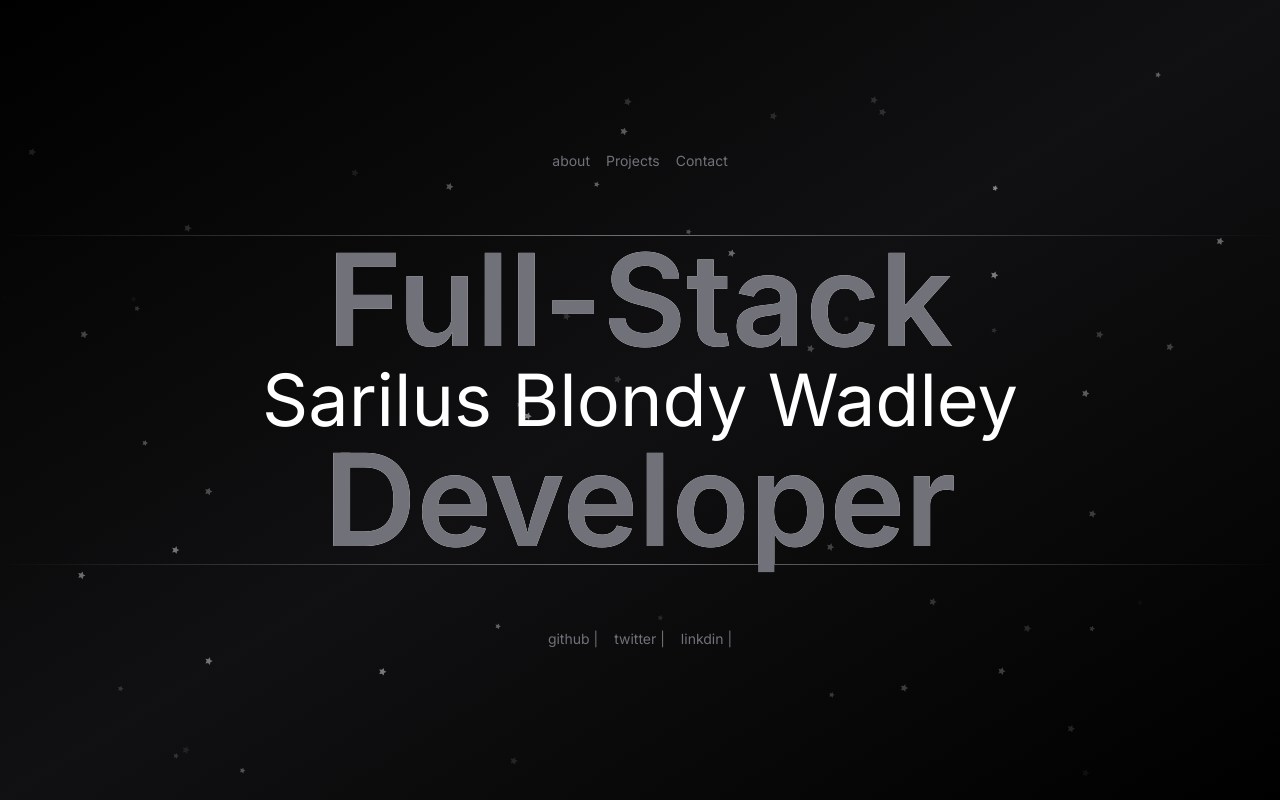
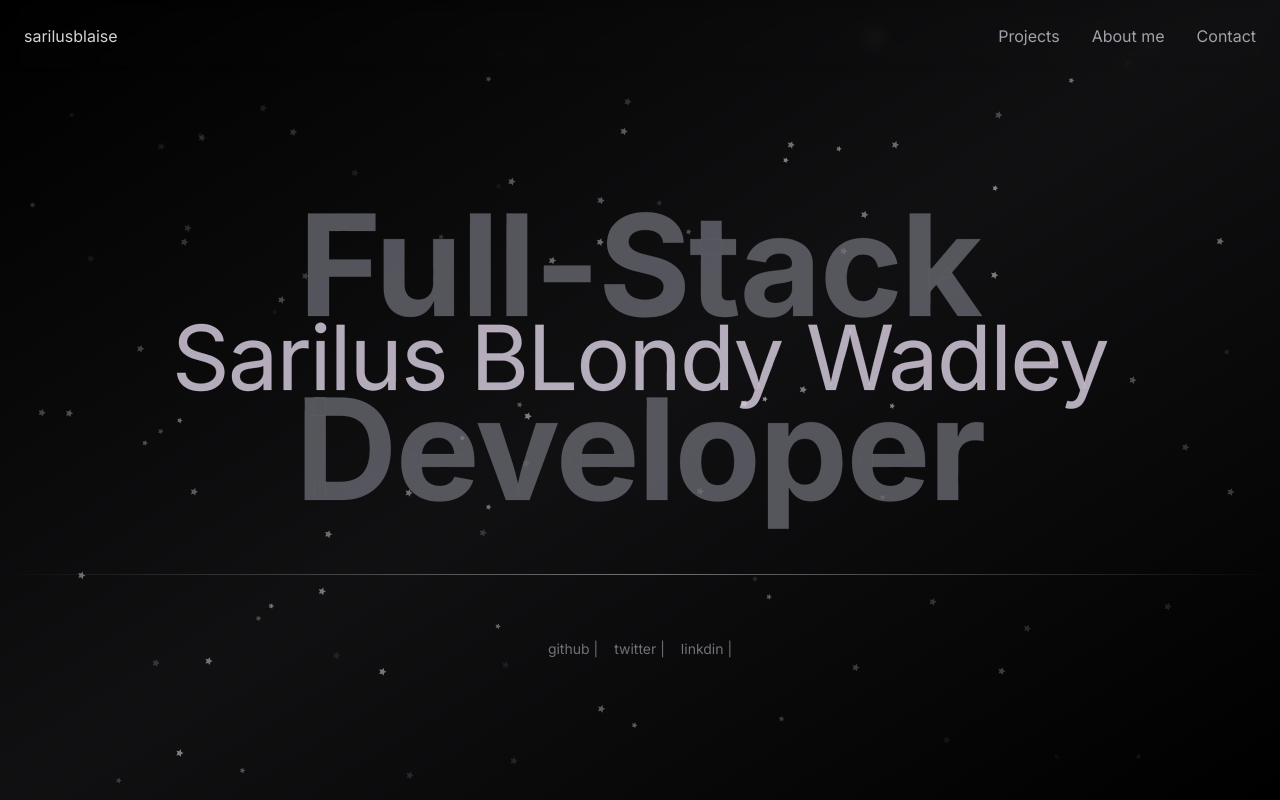
Before and after one commit to sarilusblaise/sarilusblaise-modern-portfolio, a Next.js app: page / in a window 1280 px wide. Built offline with nearby package versions, Linux system fonts and the light colour scheme.

Commit message:
animate hero

```diff
--- a/app/layout.tsx
+++ b/app/layout.tsx
@@ -1,6 +1,7 @@
 import "@/app/ui/globals.css";
 import {inter} from '@/app/ui/fonts'
 import { Metadata } from "next";
+import { Navigation } from "@/app/ui/home/navbar";
 
 export const metadata: Metadata = {
   title: {
@@ -58,6 +59,7 @@ export default function RootLayout({
       <body
         className="bg-black"
       >
+        <Navigation/>
         {children}
       </body>
     </html>
--- a/app/page.tsx
+++ b/app/page.tsx
@@ -4,13 +4,7 @@ import { useEffect, useRef } from 'react';
 import Hero from '@/app/ui/home/hero'
  import Link from "next/link";
  import Particles from '@/app/ui/home/particule';
-
- // ===== gsap=====
- import gsap from "gsap";
-import { useGSAP } from "@gsap/react";
-
-gsap.registerPlugin(useGSAP);
-
+ import HeroTitle from './ui/home/heroTitle';
 
 
 const navigation = [
@@ -27,36 +21,15 @@ const socialLink = [
 
 
 export default function Home() {
-  const heroTitle = useRef();
-  useGSAP(()=>{
-
-  })
   return (
-    <div className="flex flex-col items-center justify-center w-screen h-screen overflow-x-hidden bg-gradient-to-tl from-black via-zinc-600/20 to-black">
-      <nav className="my-16 animate-fade-in z-10">
-        <ul className="flex items-center justify-center gap-4">
-          {navigation.map((item) => (
-            <Link
-              key={item.href}
-              href={item.href}
-              className="text-sm duration-500 text-zinc-500 hover:text-zinc-300"
-            >
-              {item.name}
-            </Link>
-          ))}
-        </ul>
-      </nav>
-      <div className="hidden w-screen h-px animate-glow md:block animate-fade-left bg-gradient-to-r from-zinc-300/0 via-zinc-300/50 to-zinc-300/0" />
+    <div className=" flex flex-col items-center justify-center w-screen h-screen overflow-x-hidden bg-gradient-to-tl from-black via-zinc-600/20 to-black">
       <Particles
         className="absolute inset-0 -z-20 animate-fade-in"
-        quantity={60}
+        quantity={100}
       />
 
-      <h1 ref={heroTitle} className="z-10 text-3xl text-transparent duration-1000 bg-white cursor-default text-edge-outline animate-title font-display sm:text-6xl md:text-7xl whitespace-nowrap bg-clip-text flex flex-col text-center ">
-       <span className='text-6xl sm:text-8xl text-zinc-500 md:text-9xl font-semibold'>Full-Stack</span>
-        <span>Sarilus Blondy Wadley</span>
-        <span className='text-6xl sm:text-8xl md:text-9xl font-semibold text-zinc-500'>Developer</span>
-      </h1>
+ <HeroTitle/>
+
 
       <div className="hidden w-screen h-px animate-glow md:block animate-fade-right bg-gradient-to-r from-zinc-300/0 via-zinc-300/50 to-zinc-300/0" />
       <div className="my-16 animate-fade-in z-10">
--- a/app/ui/globals.css
+++ b/app/ui/globals.css
@@ -1,3 +1,69 @@
 @tailwind base;
 @tailwind components;
 @tailwind utilities;
+
+
+
+
+		svg .hero-title {
+			animation: 4s 2 alternate textLoaderAnimation1;
+
+		}
+
+		@keyframes textLoaderAnimation1 {
+			0% {
+				fill: transparent;
+				stroke: #f6e9fe;
+				stroke-dashoffset: 25%;
+				stroke-dasharray: 0 32%;
+			}
+
+			50% {
+				fill: transparent;
+				stroke: #f6e9fe;
+				stroke-width: 3;
+
+			}
+
+			80%,
+			100% {
+				fill: #f6e9fe;
+				stroke: transparent;
+				stroke-width: 0;
+				stroke-dashoffset: -25%;
+				stroke-dasharray: 32% 0;
+			}
+		}
+
+				svg .hero-title2 {
+					animation: 4s 2 alternate textLoaderAnimation2;
+				}
+
+				@keyframes textLoaderAnimation2 {
+					0% {
+						fill: transparent;
+						stroke: rgb(113 113 122);
+						stroke-dashoffset: 25%;
+						stroke-dasharray: 0 32%;
+					}
+
+					50% {
+						fill: transparent;
+						stroke: rgb(113 113 122);
+						stroke-width: 3;
+
+					}
+
+					80%,
+					100% {
+						fill: rgb(113 113 122);
+						stroke: transparent;
+						stroke-width: 0;
+						stroke-dashoffset: -25%;
+						stroke-dasharray: 32% 0;
+					}
+				}
+		svg{
+			height:fit-content;
+			width:fit-content
+		}
--- /dev/null
+++ b/app/ui/home/heroTitle.tsx
@@ -0,0 +1,58 @@
+'use client'
+import { useEffect, useRef } from 'react'
+import React from 'react'
+
+export default function HeroTitle() {
+    const heroTextRef1 = useRef<SVGTextElement | null>(null)
+    const heroTextRef2 = useRef<SVGTextElement | null>(null)
+    const heroTextRef3 = useRef<SVGTextElement | null>(null)
+    useEffect(() => {
+         heroTextRef1.current?.classList.add('hero-title2') // Trigger the animation
+        heroTextRef2.current?.classList.add('hero-title')
+         heroTextRef3.current?.classList.add('hero-title2')
+  return () => {
+    heroTextRef1.current?.classList.remove('hero.title')
+    ; // Reset to the initial value
+  };
+}, []);
+
+
+  return (
+     <svg
+        className="mt-32"
+        viewBox="0 0 1600 460"
+        xmlns="http://www.w3.org/2000/svg"
+      >
+        <text
+        ref={heroTextRef1}
+          className=" text-zinc-500 text-[9rem] sm:text-[11rem] font-bold fill-zinc-500 stroke-zinc-500 stroke-[3] tracking-[-2px]"
+          x="50%"
+          y="30%"
+          textAnchor="middle"
+        >
+
+        Full-Stack
+        </text>
+        <text
+        ref={heroTextRef2}
+          className=" text-white text-[7rem]  fill-slate-100 stroke-slate-200 stroke-[3] font-normal tracking-[-2px]"
+          x="50%"
+          y="50%"
+          textAnchor="middle"
+        >
+        Sarilus BLondy Wadley
+
+        </text>
+        <text
+        ref={heroTextRef3}
+          className=" text-zinc-500 text-[9rem] sm:text-[11rem] font-bold fill-zinc-500 stroke-zinc-500 stroke-[3] tracking-[-2px]"
+          x="50%"
+          y="80%"
+          textAnchor="middle"
+        >
+
+        Developer
+        </text>
+      </svg>
+  )
+}
--- a/app/ui/home/navbar.tsx
+++ b/app/ui/home/navbar.tsx
@@ -1,7 +1,61 @@
-import React from 'react'
+"use client";
+//import { ArrowLeft } from "lucide-react";
+import Link from "next/link";
+import React, { useEffect, useRef, useState } from "react";
 
-export default function Navbar() {
-  return (
-    <div>Navbar</div>
-  )
-}
+export const Navigation: React.FC = () => {
+	const ref = useRef<HTMLElement>(null);
+	const [isIntersecting, setIntersecting] = useState(true);
+
+	useEffect(() => {
+		if (!ref.current) return;
+		const observer = new IntersectionObserver(([entry]) =>
+			setIntersecting(entry.isIntersecting),
+		);
+
+		observer.observe(ref.current);
+		return () => observer.disconnect();
+	}, []);
+
+	return (
+		<header ref={ref}>
+			<div
+				className={`fixed inset-x-0 top-0 z-50 backdrop-blur  duration-200 border-b  ${
+					isIntersecting
+						? "bg-zinc-900/0 border-transparent"
+						: "bg-zinc-900/500  border-zinc-800 "
+				}`}
+			>
+				<div className="container flex flex-row-reverse items-center justify-between p-6 mx-auto">
+					<div className="flex justify-between gap-8">
+						<Link
+							href="/about"
+							className="duration-200 text-zinc-400 hover:text-zinc-100"
+						>
+							Projects
+						</Link>
+						<Link
+							href="/projects"
+							className="duration-200 text-zinc-400 hover:text-zinc-100"
+						>
+							About me
+						</Link>
+						<Link
+							href="/contact"
+							className="duration-200 text-zinc-400 hover:text-zinc-100"
+						>
+							Contact
+						</Link>
+					</div>
+
+					<Link
+						href="/"
+						className="duration-200 text-zinc-300 hover:text-zinc-100"
+					>
+						sarilusblaise
+					</Link>
+				</div>
+			</div>
+		</header>
+	);
+};
```
